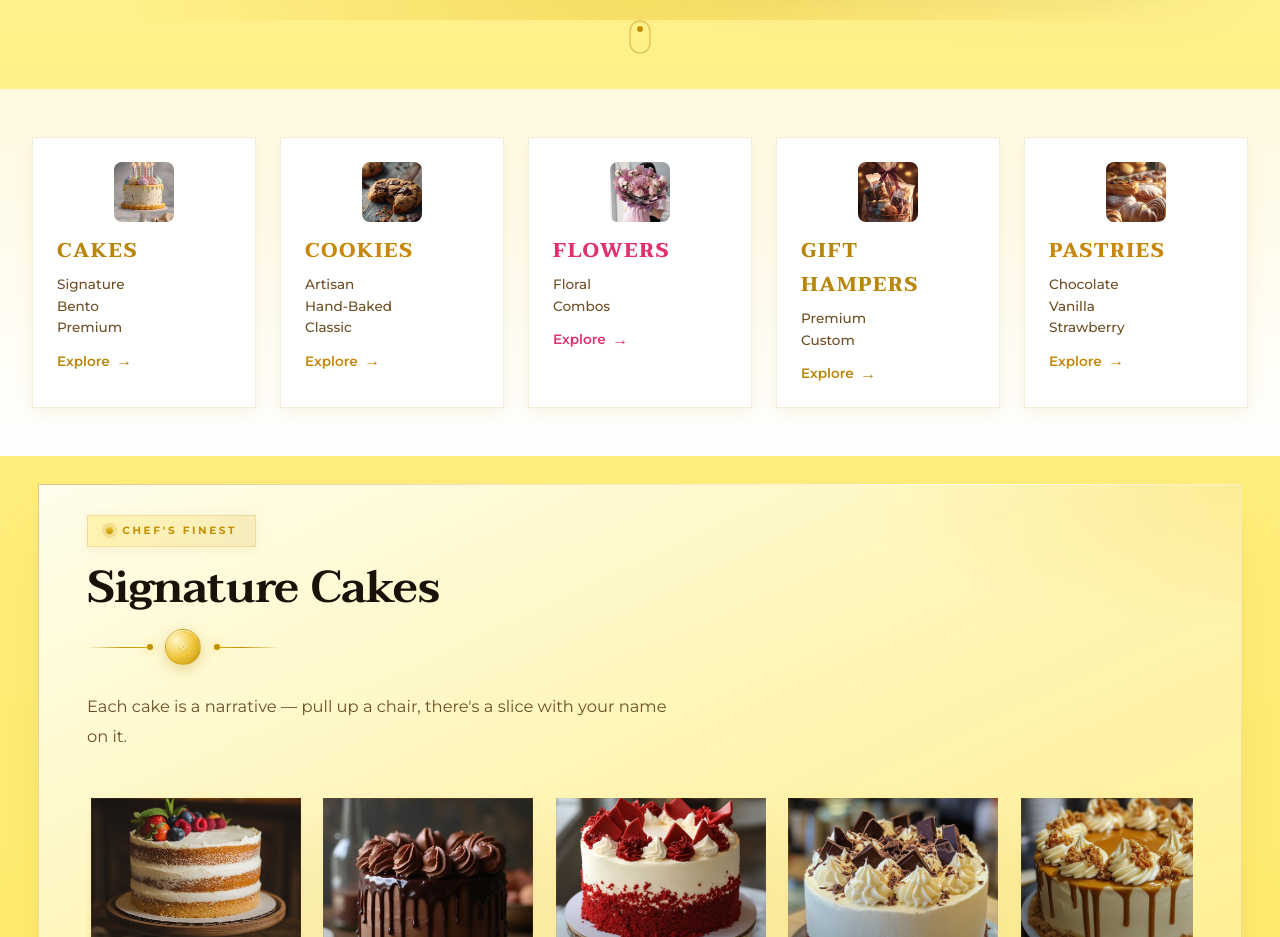
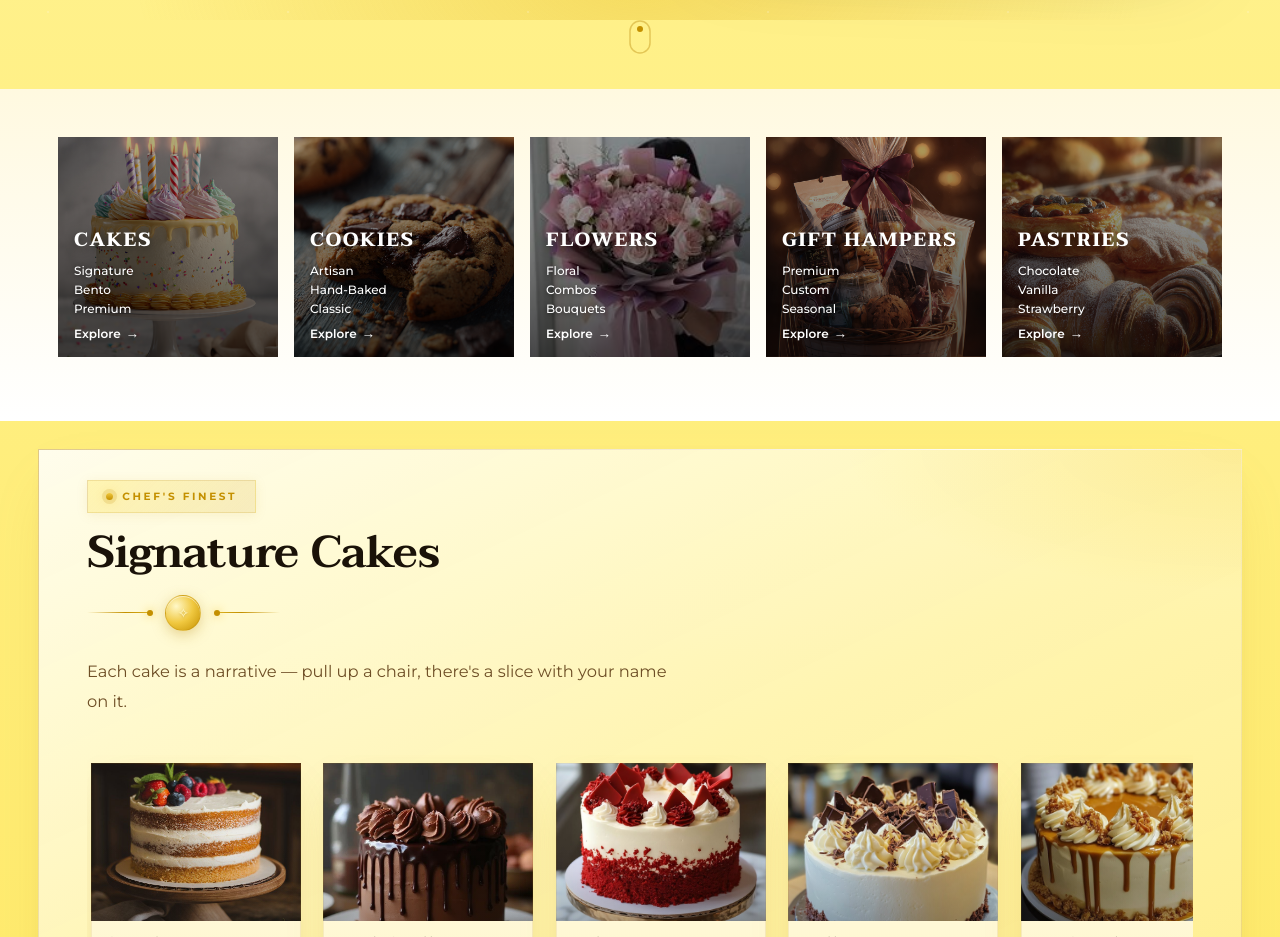
Before and after one commit to Athulka/justcake, a Next.js app: page / in a window 1280 px wide. Shown: the part 780-1717 px from the top of the page. Built offline with nearby package versions, Linux system fonts and the light colour scheme.

Commit message:
BACKFROUND CHANGE

```diff
--- a/app/globals.css
+++ b/app/globals.css
@@ -554,13 +554,14 @@ mask: linear-gradient(#000 0 0) padding-box, linear-gradient(#000 0 0);
 .footer-shell { border-radius: 0; padding: 1.4rem 1.2rem }
 .marquee-track span { font-size: 1.1rem }
 .hscroll-wrap { height: 340px }
+.sec[style*="padding"] { padding: '2rem 1.2rem' }
 }
 @media (max-width: 480px) {
 .pcard { width: 200px; height: 300px }
 .pcard-body { padding: .7rem .8rem .85rem }
 .pcard-name { font-size: 0.95rem }
 .pcard-desc { font-size: 9.5px; min-height: 2.2rem; line-height: 1.35 }
-.pcard-body div[style*="marginTop: 0.5rem"] { padding-top: 0.35rem; gap: 0.4rem }
-.pcard-body div[style*="marginTop: 0.5rem"] span:first-child { font-size: 0.75rem }
-.pcard-body div[style*="marginTop: 0.5rem"] span:last-child { font-size: 0.9rem }
+.pcard-body div[style*="margin-top: 0.5rem"] { padding-top: 0.35rem; gap: 0.4rem }
+.pcard-body div[style*="margin-top: 0.5rem"] span:first-child { font-size: 0.75rem }
+.pcard-body div[style*="margin-top: 0.5rem"] span:last-child { font-size: 0.9rem }
 }
--- a/app/page.js
+++ b/app/page.js
@@ -1256,14 +1256,14 @@ function WhatWeOffer() {
     {
       icon: IMG.first_flower,
       title: 'FLOWERS',
-      items: ['Floral', 'Combos'],
+      items: ['Floral', 'Combos', 'Bouquets'],
       link: '#flowers',
       color: '#e1306c'
     },
     {
       icon: IMG.first_gift,
       title: 'GIFT HAMPERS',
-      items: ['Premium', 'Custom'],
+      items: ['Premium', 'Custom', 'Seasonal'],
       link: '#gift-hampers',
       color: '#b8860b'
     },
@@ -1279,70 +1279,96 @@ function WhatWeOffer() {
   return (
     <section className="sec" style={{ padding: '3rem 2rem', background: 'linear-gradient(180deg, #fff9e0 0%, #ffffff 100%)' }}>
       <div style={{ maxWidth: 1320, margin: '0 auto' }}>
-        <div style={{ display: 'grid', gridTemplateColumns: 'repeat(auto-fit, minmax(220px, 1fr))', gap: '1.5rem' }}>
+        <div style={{ display: 'flex', flexWrap: 'nowrap', gap: '1rem', justifyContent: 'center', overflowX: 'auto', paddingBottom: '1rem' }}>
           {categories.map((cat, i) => (
             <a
               key={i}
               href={cat.link}
               style={{
                 display: 'block',
-                padding: '1.5rem',
+                position: 'relative',
+                width: '220px',
+                height: '220px',
                 borderRadius: '0',
-                background: '#fff',
-                boxShadow: '0 4px 16px rgba(184,134,11,.10)',
-                border: '1px solid rgba(184,134,11,.15)',
                 textDecoration: 'none',
                 transition: 'transform .3s ease, box-shadow .3s ease',
-                cursor: 'pointer'
+                cursor: 'pointer',
+                overflow: 'hidden',
+                flexShrink: 0
               }}
               onMouseEnter={(e) => {
                 e.currentTarget.style.transform = 'translateY(-4px)'
                 e.currentTarget.style.boxShadow = '0 8px 24px rgba(184,134,11,.18)'
+                const bg = e.currentTarget.querySelector('div[style*="backgroundImage"]')
+                if (bg) bg.style.transform = 'scale(1.05)'
               }}
               onMouseLeave={(e) => {
                 e.currentTarget.style.transform = 'translateY(0)'
                 e.currentTarget.style.boxShadow = '0 4px 16px rgba(184,134,11,.10)'
+                const bg = e.currentTarget.querySelector('div[style*="backgroundImage"]')
+                if (bg) bg.style.transform = 'scale(1)'
               }}
             >
-              <div style={{ marginBottom: '0.75rem', display: 'flex', justifyContent: 'center' }}>
-                {typeof cat.icon === 'string' && cat.icon.startsWith('/') ? (
-                  <img src={cat.icon} alt={cat.title} width={60} height={60} style={{ objectFit: 'cover', borderRadius: '8px' }} />
-                ) : (
-                  <span style={{ fontSize: '2.5rem' }}>{cat.icon}</span>
-                )}
-              </div>
+              {/* Background Image */}
+              <div style={{
+                position: 'absolute',
+                inset: 0,
+                backgroundImage: `url(${cat.icon})`,
+                backgroundSize: 'cover',
+                backgroundPosition: 'center',
+                transition: 'transform 0.5s ease'
+              }} />
+              {/* Dark Overlay */}
+              <div style={{
+                position: 'absolute',
+                inset: 0,
+                background: 'linear-gradient(180deg, rgba(0,0,0,0.3) 0%, rgba(0,0,0,0.7) 100%)'
+              }} />
+              {/* Content */}
+              <div style={{
+                position: 'relative',
+                zIndex: 1,
+                height: '100%',
+                display: 'flex',
+                flexDirection: 'column',
+                justifyContent: 'flex-end',
+                padding: '1rem'
+              }}>
                 <h3 style={{
                   fontFamily: 'var(--fd)',
-                fontSize: '1.25rem',
+                  fontSize: '1.2rem',
                   fontWeight: 700,
-                color: cat.color,
-                marginBottom: '0.5rem',
+                  color: '#fff',
+                  marginBottom: '0.4rem',
                   letterSpacing: '1.5px',
-                textTransform: 'uppercase'
+                  textTransform: 'uppercase',
+                  textShadow: '0 2px 8px rgba(0,0,0,0.5)'
                 }}>
                   {cat.title}
                 </h3>
-              <div style={{ display: 'flex', flexDirection: 'column', gap: '0.35rem' }}>
+                <div style={{ display: 'flex', flexDirection: 'column', gap: '0.25rem' }}>
                   {cat.items.map((item, j) => (
                     <span key={j} style={{
-                    fontSize: '0.85rem',
-                    color: 'var(--muted)',
-                    fontWeight: 500
+                      fontSize: '0.75rem',
+                      color: '#fff',
+                      fontWeight: 500,
+                      textShadow: '0 1px 4px rgba(0,0,0,0.5)'
                     }}>
                       {item}
                     </span>
                   ))}
                 </div>
                 <div style={{
-                marginTop: '1rem',
-                fontSize: '0.85rem',
-                color: cat.color,
+                  marginTop: '0.6rem',
+                  fontSize: '0.75rem',
+                  color: '#fff',
                 fontWeight: 600,
                 display: 'flex',
                 alignItems: 'center',
-                gap: '0.4rem'
+                gap: '0.3rem'
               }}>
-                Explore <span style={{ fontSize: '1rem' }}>→</span>
+                Explore <span style={{ fontSize: '0.85rem' }}>→</span>
+              </div>
               </div>
             </a>
           ))}
```
Lines whose indentation alone changed are shown as unchanged.
